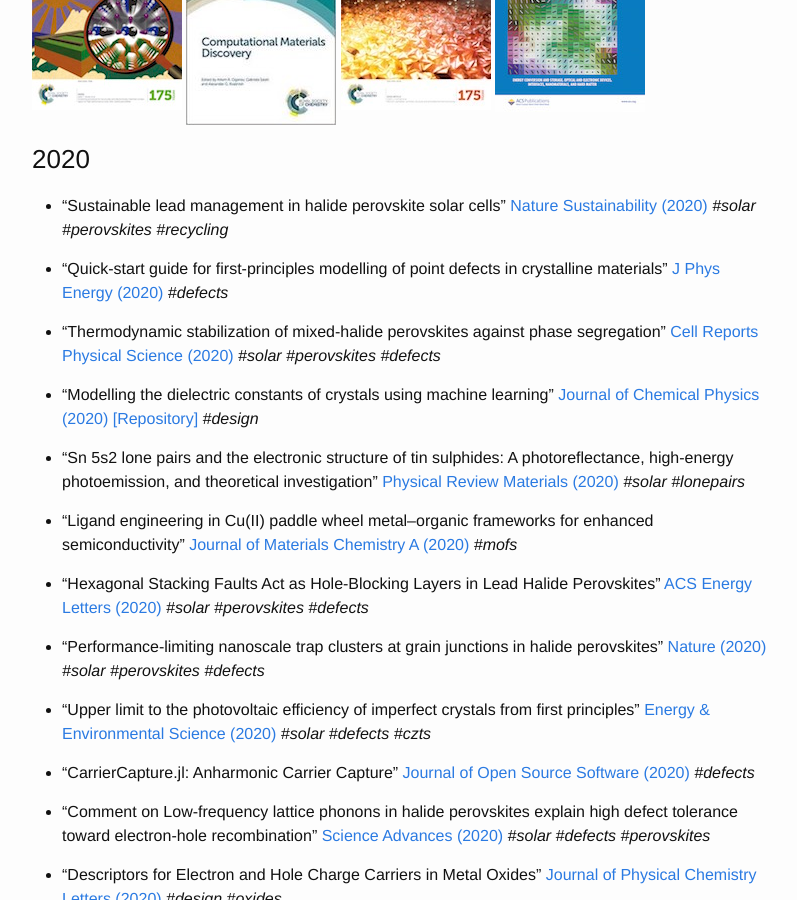
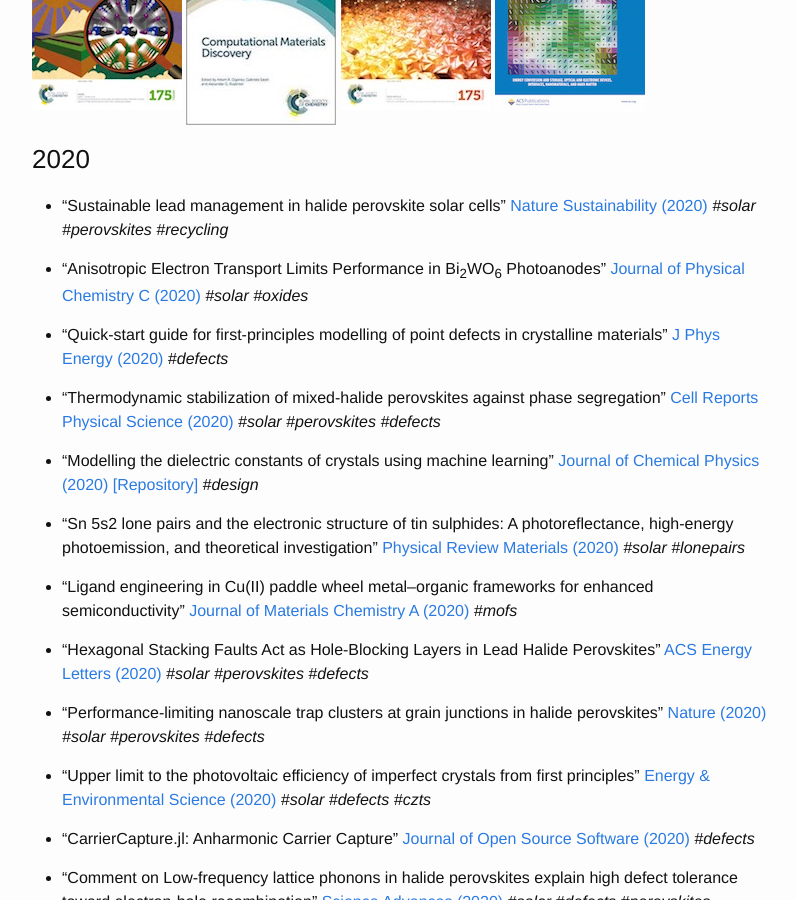
Before and after one commit to WMD-group/WMD-group.github.io, a Jekyll site: the page built from c_papers.md, in a window 1280 px wide and 900 px high, scrolled down 890 px. Shown: the whole window, without its empty margins (238-1035 px from the left). Built offline with Jekyll 4.4.1, drawn with Linux system fonts in a browser that asks for light colours.

Commit message:
Update c_papers.md

```diff
--- a/c_papers.md
+++ b/c_papers.md
@@ -35,6 +35,9 @@ or [Orcid](http://orcid.org/0000-0001-5460-7033).
 
 * "Sustainable lead management in halide perovskite solar cells" [Nature Sustainability (2020)](https://doi.org/10.1038/s41893-020-0586-6)
 *#solar #perovskites #recycling*
+
+* "Anisotropic Electron Transport Limits Performance in Bi<sub>2</sub>WO<sub>6</sub> Photoanodes" [Journal of Physical Chemistry C (2020)](https://pubs.acs.org/doi/abs/10.1021/acs.jpcc.0c03539)
+*#solar #oxides*
 
 * "Quick-start guide for first-principles modelling of point defects in crystalline materials" [J Phys Energy (2020)](https://doi.org/10.1088/2515-7655/aba081)
 *#defects*
```
